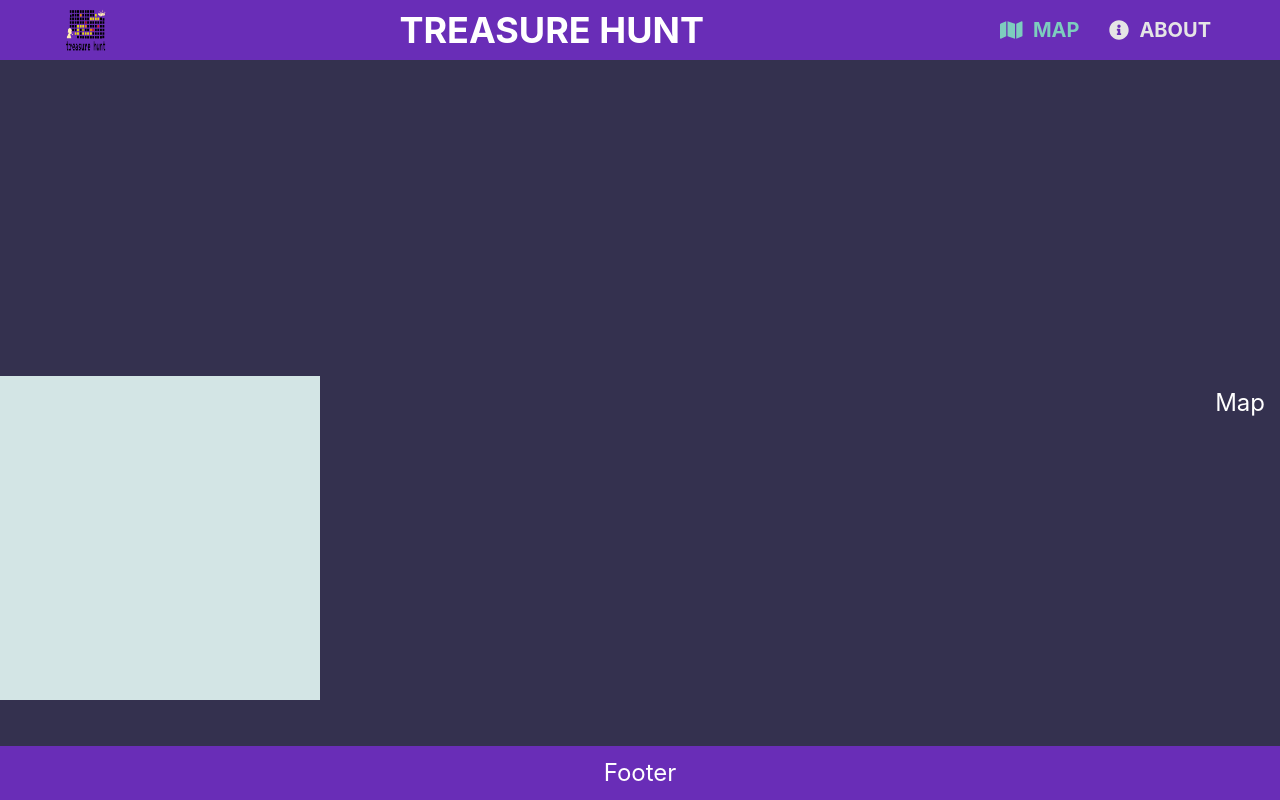
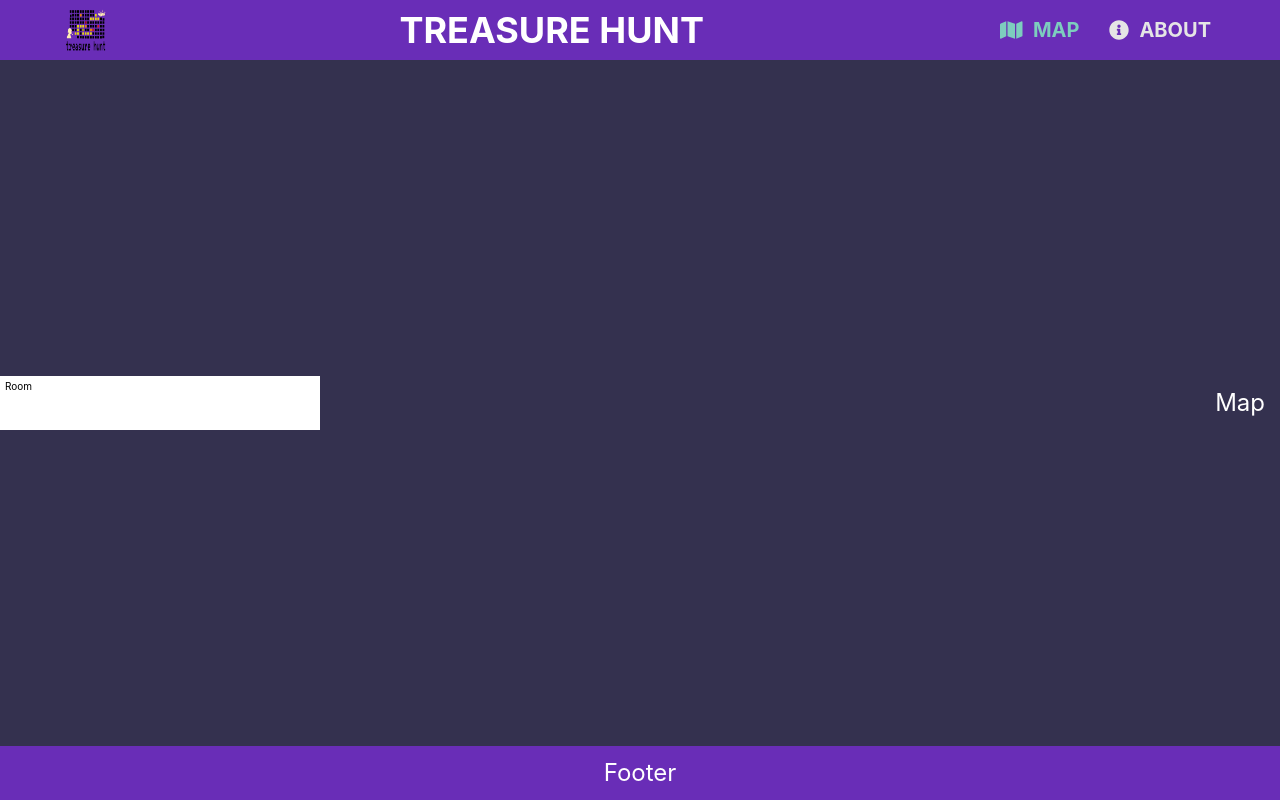
Before and after one commit to hacker-hunt/hacker-hunt-frontend, a React (Create React App) app: page / in a window 1280 px wide. Built offline with nearby package versions, Linux system fonts and the light colour scheme.

Commit message:
room showcase

```diff
--- a/src/components/SidebarComponent.js
+++ b/src/components/SidebarComponent.js
@@ -1,25 +1,41 @@
 import React from 'react';
-import styled from 'styled-components';
+import styled, { keyframes } from 'styled-components';
+import ProgressBar from './ProgressBar';
+import { FontAwesomeIcon } from '@fortawesome/react-fontawesome';
+import { faDollarSign } from '@fortawesome/free-solid-svg-icons';
+import { PlayerLoader } from './Loaders';
+
+/*
+This component displays most of the information retrieved from the API.
+*/
 
 const SidebarComponent = ({
-  title,
-  players
+title,
+players,
+room
 }) => {
   return (
     <StyledSidebar>
+      <div className="room">
+        <>
+          <h2 className="room-id">
+            Room
+          </h2>
 
+          </>
+      </div>
     </StyledSidebar>
   );
 };
 
 const StyledSidebar = styled.div`
   width: 25%;
-  height: 600%;
-  padd
+  padding:0.5rem;
+  height: 100%;
   display: flex;
   flex-direction: column;
-  background: #d3e5e5;
-  animation: 1s ease-in-out;
+  background: #fff;
+
 `;
 
 export default SidebarComponent;
```
